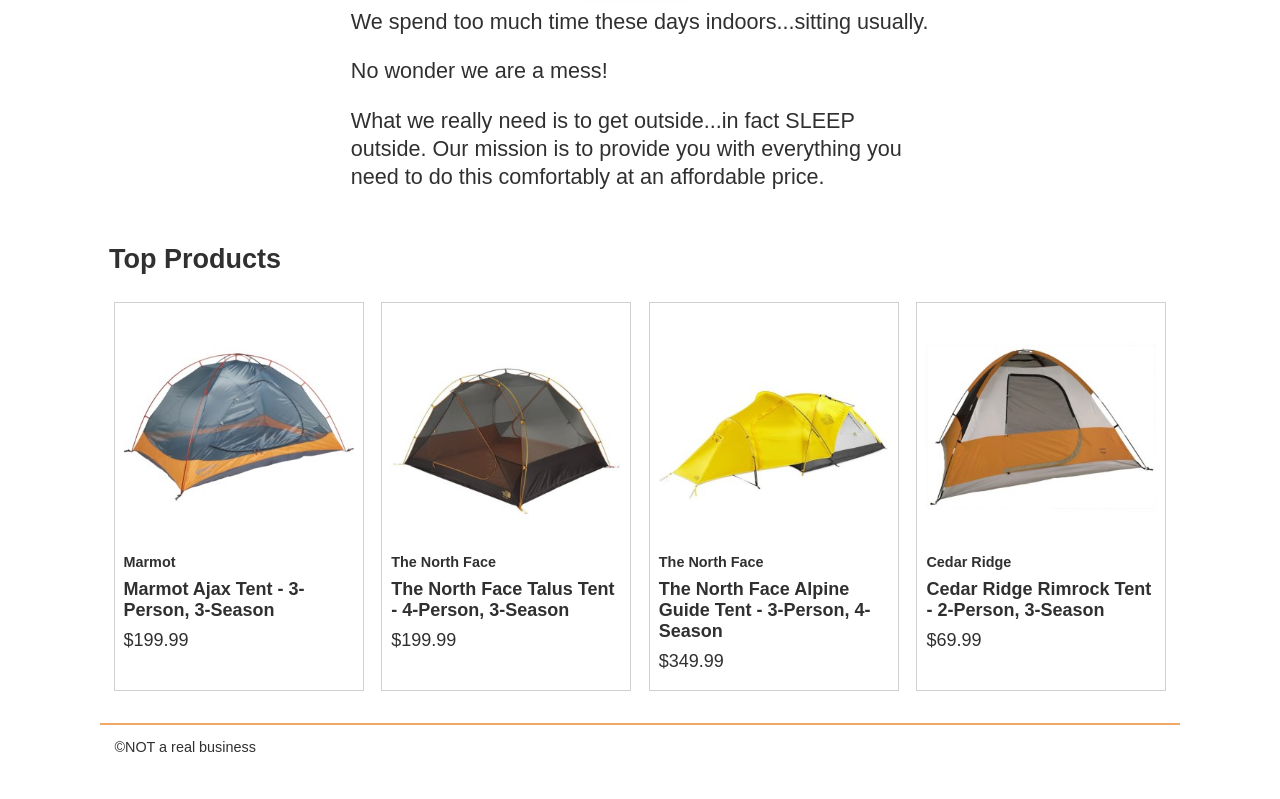
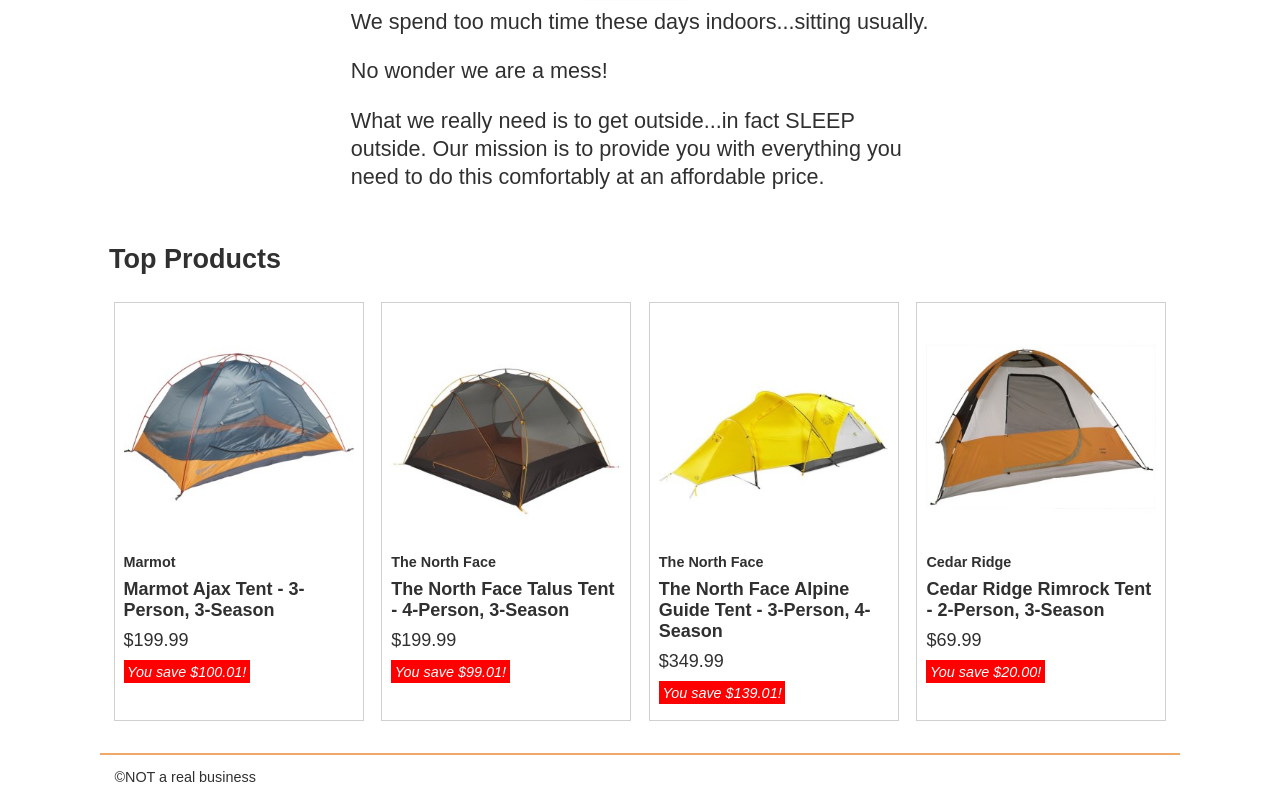
Before and after one commit to jegs01/wdd330, a website built with Vite: page src/index.html in a window 1280 px wide. Shown: the part 430-1229 px from the top of the page. Before the commit the page ends 1199 px from the top, so only its background shows below. Built offline with nearby package versions, Linux system fonts and the light colour scheme; files whose address does not match are found by name.

Commit message:
Discount indicator-product listing

```diff
--- a/src/css/style.css
+++ b/src/css/style.css
@@ -159,6 +159,12 @@
 .product-card p {
   margin: 0.5em 0;
 }
+.product-card em {
+  background-color: red;
+  color: white;
+  padding: 0.25em;
+  font-size: var(--small-font);
+}
 
 .card__brand {
   font-size: var(--small-font);
--- a/src/js/ProductList.mjs
+++ b/src/js/ProductList.mjs
@@ -1,6 +1,11 @@
 import { renderListWithTemplate } from "./utils.mjs";
 
 function productCardTemplate(product) {
+  let discount = '';
+  if (product.FinalPrice < product.SuggestedRetailPrice) {
+    discount = `<p><em class="product-card__discount">You save $${(product.SuggestedRetailPrice - product.FinalPrice).toFixed(2)}!</em></p>`
+  };
+
   return `
     <li class="product-card">
       <a href="product_pages/index.html?product=${product.Id}">
@@ -11,6 +16,7 @@
         <h3 class="card__brand">${product.Brand.Name}</h3>
         <h2 class="card__name">${product.Name}</h2>
         <p class="product-card__price">$${product.FinalPrice}</p>
+        ${discount}
       </a>
     </li>`;
 }
```
